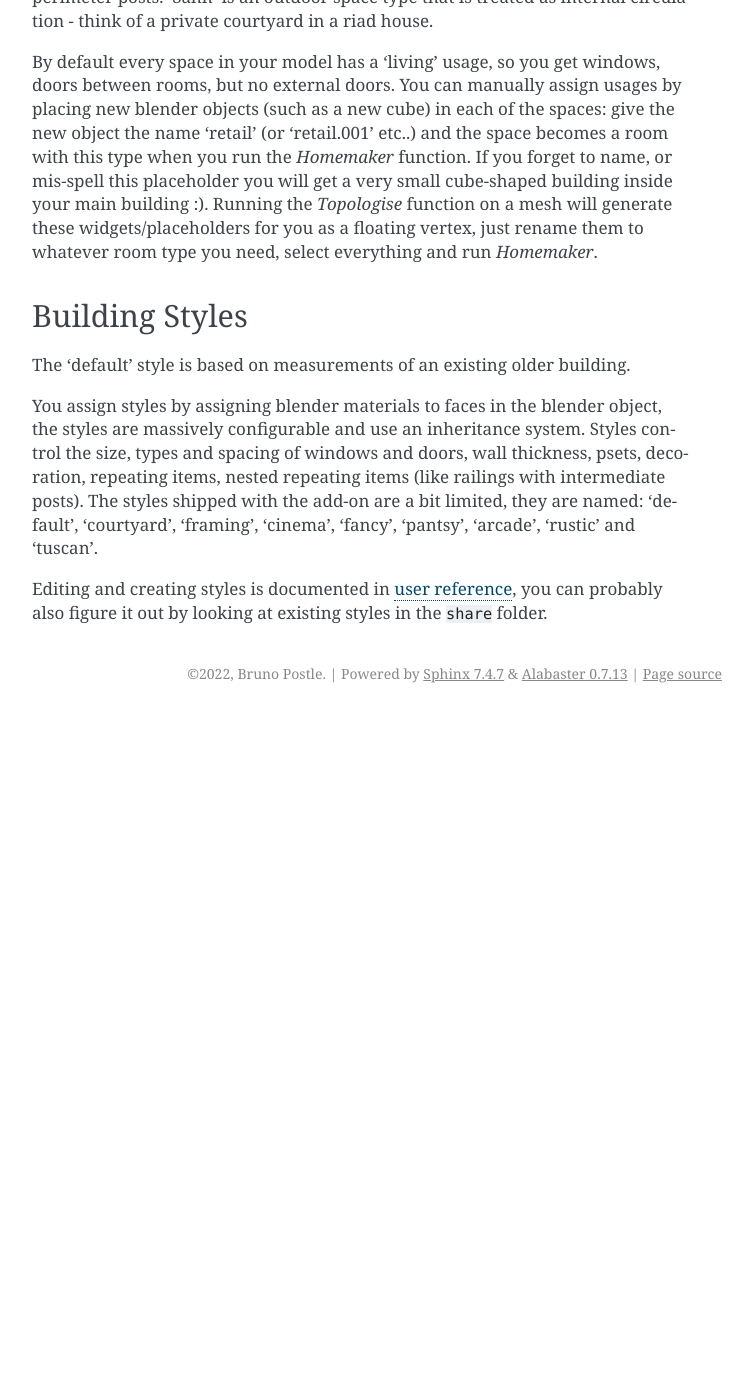
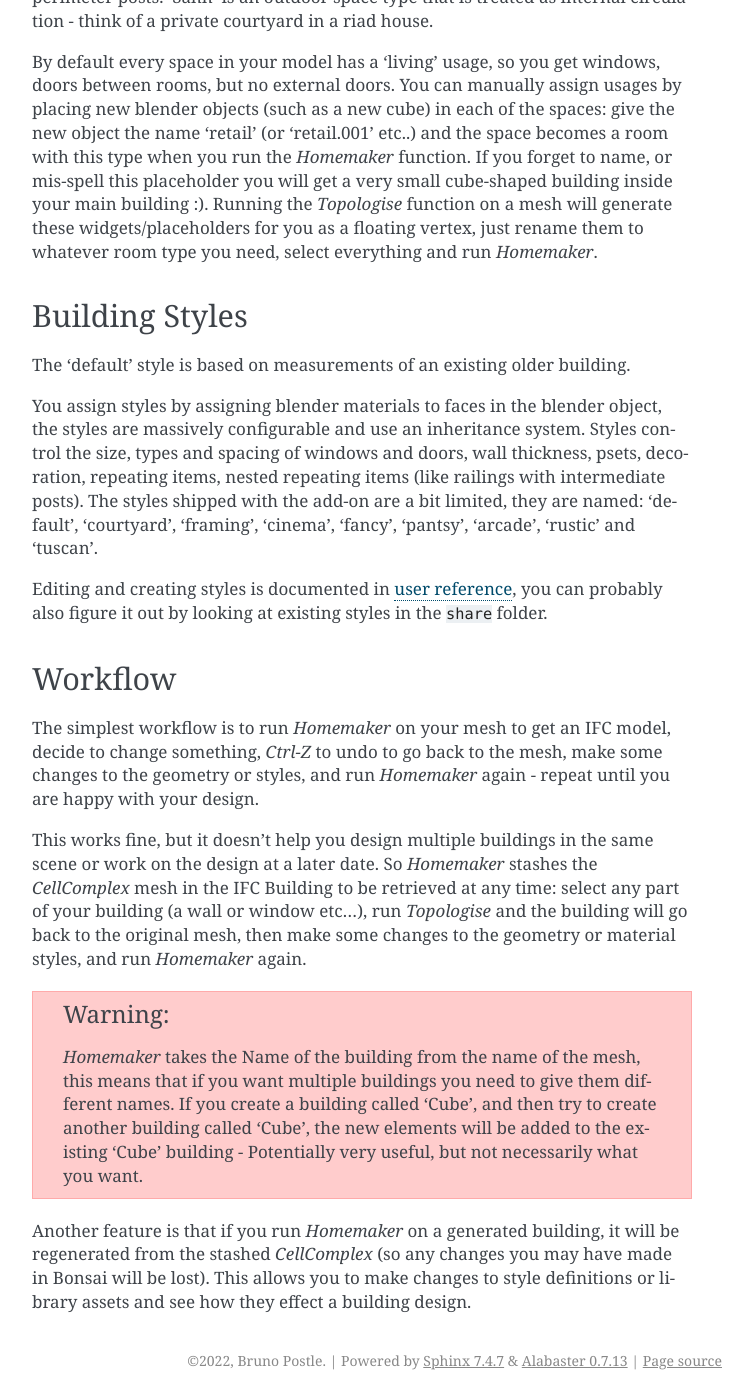
Before and after one commit to brunopostle/homemaker-addon, a Sphinx documentation site: the page built from docs/usage.rst, in a window 1280 px wide and 1400 px high, scrolled down 1483 px. Shown: the whole window, without its empty margins (388-1140 px from the left). Built offline with Sphinx 7.4.7, drawn with Linux system fonts in a browser that asks for light colours; before the commit the page ends 2196 px from its top, so only the background shows below that.

Commit message:
Documentation on other workflows

```diff
--- a/docs/usage.rst
+++ b/docs/usage.rst
@@ -93,3 +93,32 @@ bit limited, they are named: 'default', 'courtyard', 'framing', 'cinema',
 Editing and creating styles is documented in :doc:`user reference <reference>`,
 you can probably also figure it out by looking at existing styles in the
 ``share`` folder.
+
+Workflow
+~~~~~~~~
+
+The simplest workflow is to run *Homemaker* on your mesh to get an IFC model,
+decide to change something, *Ctrl-Z* to undo to go back to the mesh, make some
+changes to the geometry or styles, and run *Homemaker* again - repeat until you
+are happy with your design.
+
+This works fine, but it doesn't help you design multiple buildings in the same
+scene or work on the design at a later date.  So *Homemaker* stashes the
+*CellComplex* mesh in the IFC Building to be retrieved at any time: select any
+part of your building (a wall or window etc...), run *Topologise* and the
+building will go back to the original mesh, then make some changes to the
+geometry or material styles, and run *Homemaker* again.
+
+.. Warning::
+
+    *Homemaker* takes the Name of the building from the name of the mesh, this
+    means that if you want multiple buildings you need to give them different
+    names.  If you create a building called 'Cube', and then try to create
+    another building called 'Cube', the new elements will be added to the
+    existing 'Cube' building - Potentially very useful, but not necessarily
+    what you want.
+
+Another feature is that if you run *Homemaker* on a generated building, it will
+be regenerated from the stashed *CellComplex* (so any changes you may have made
+in Bonsai will be lost).  This allows you to make changes to style definitions
+or library assets and see how they effect a building design.
```
